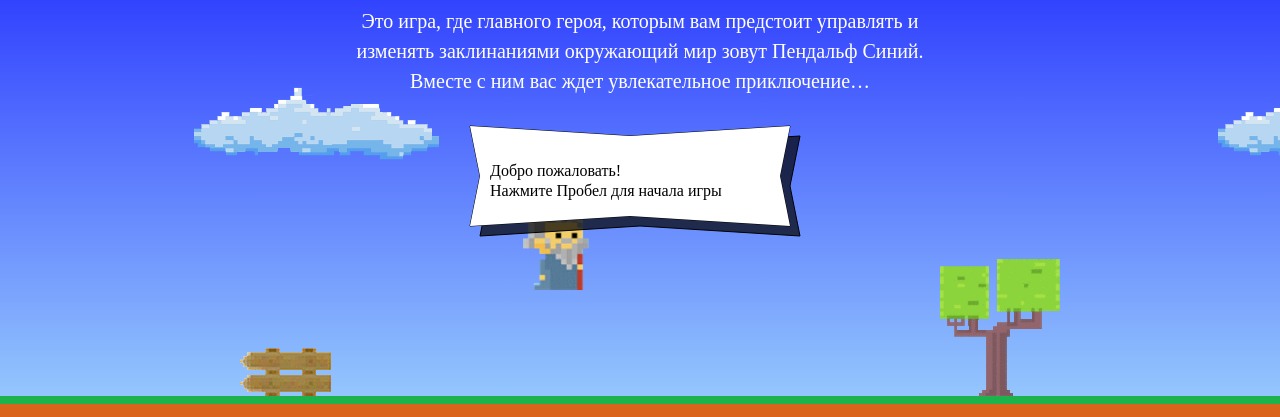
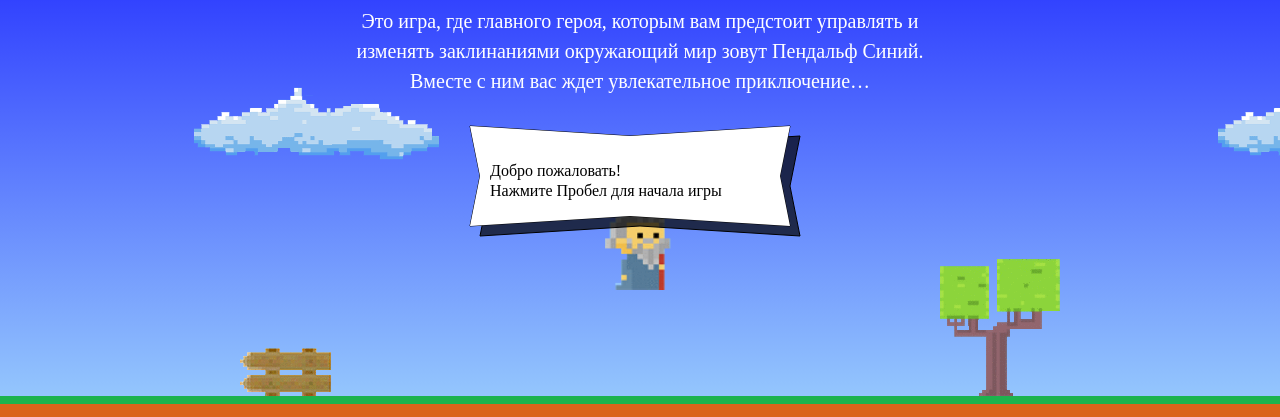
Before and after one commit to Kristine79/82297-code-and-magick-17, a website: page index.html in a window 1280 px wide. Shown: the part 203-620 px from the top of the page. Drawn offline with Linux system fonts and the light colour scheme; a web font is replaced by a local one.

Commit message:
Внесла правки во второе задание

```diff
--- a/index.html
+++ b/index.html
@@ -201,7 +201,7 @@
   };
 
   var getWizardX = function (width) {
-    return (width / 3);
+    return (width / 2) - (wizardWidth /2);
   };
 
   var getWizardY = function(height) {
```
